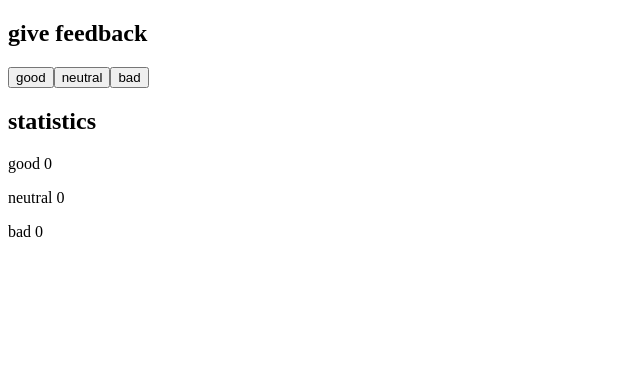
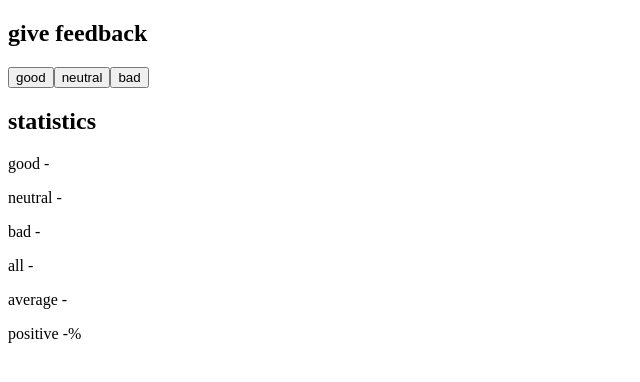
Before and after one commit to detonationbox0/full-stack-open-2022, a React (Create React App) app in the folder part1/unicafe/: page / in a window 1280 px wide. Shown: the top 382 px of the page, without its empty margins (0-640 px from the left). Built offline with nearby package versions, Linux system fonts and the light colour scheme.

Commit message:
1.7 done

```diff
--- a/part1/unicafe/src/App.js
+++ b/part1/unicafe/src/App.js
@@ -7,8 +7,8 @@ const Button = ({onClick, name}) =>
   <button onClick={onClick}>{name}</button>
 
 
-const Count = ({quality, count}) =>
-  <p>{quality} {count}</p>
+const Stat = ({name, stat}) =>
+  <p>{name} {stat || "-"}</p>
 
 const App = () => {
   // save clicks of each button to its own state
@@ -20,6 +20,8 @@ const App = () => {
   const neutralVote = () => setNeutral(neutral + 1)
   const badVote = () => setBad(bad + 1)
 
+  const all = (good + neutral + bad)
+
   return (
     <div>
       <Heading title={"give feedback"} />
@@ -27,9 +29,12 @@ const App = () => {
       <Button name={"neutral"} onClick={neutralVote} />
       <Button name={"bad"} onClick={badVote}/>
       <Heading title={"statistics"} />
-      <Count quality={"good"} count={good} />
-      <Count quality={"neutral"} count={neutral} />
-      <Count quality={"bad"} count={bad} />
+      <Stat name={"good"} stat={good} />
+      <Stat name={"neutral"} stat={neutral} />
+      <Stat name={"bad"} stat={bad} />
+      <Stat name={"all"} stat={all} />
+      <Stat name={"average"} stat={((good * 1) + (bad * -1)) / (all)} />
+      <Stat name={"positive"} stat={(((good / all) || "-") + "%")} />
     </div>
   )
 }
```
